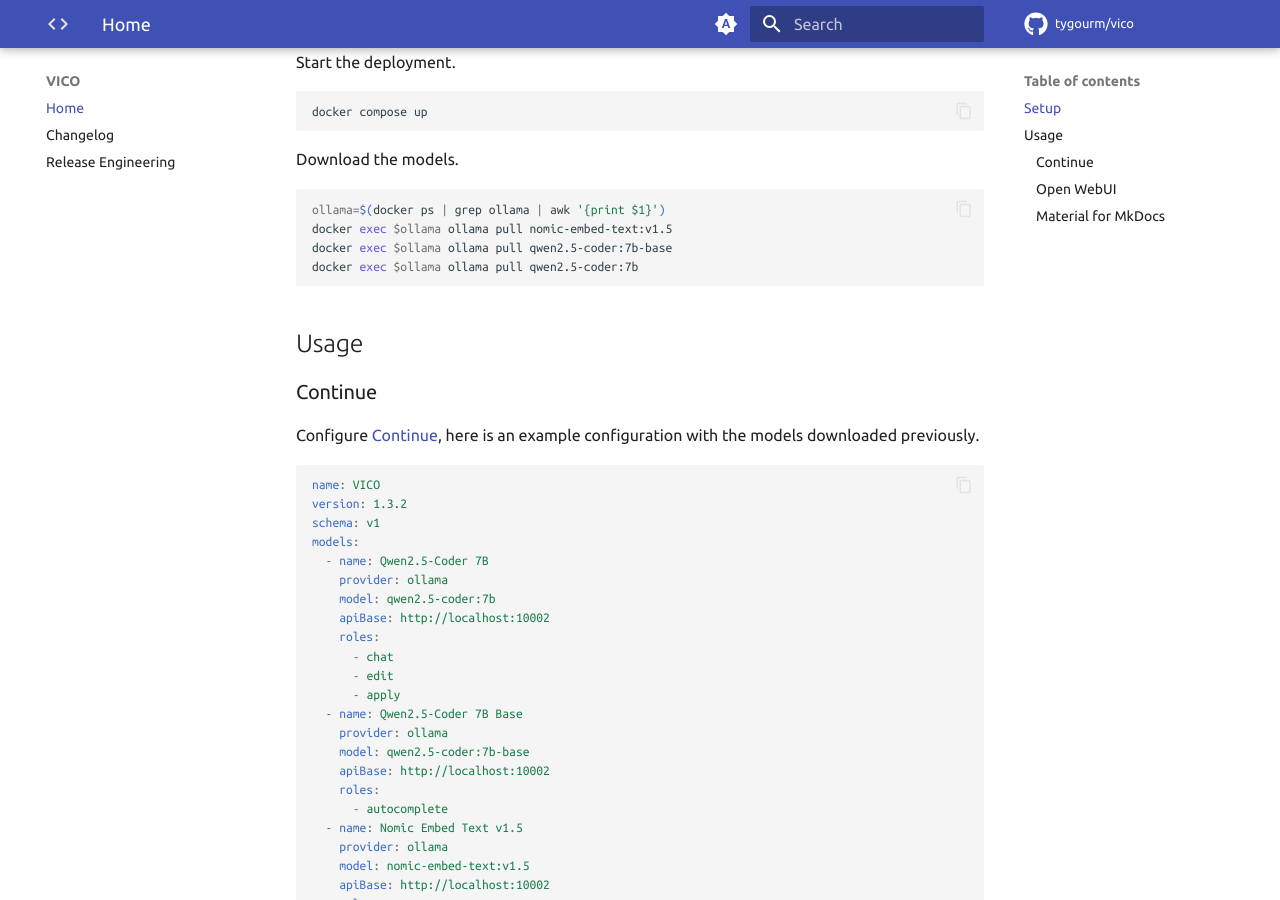
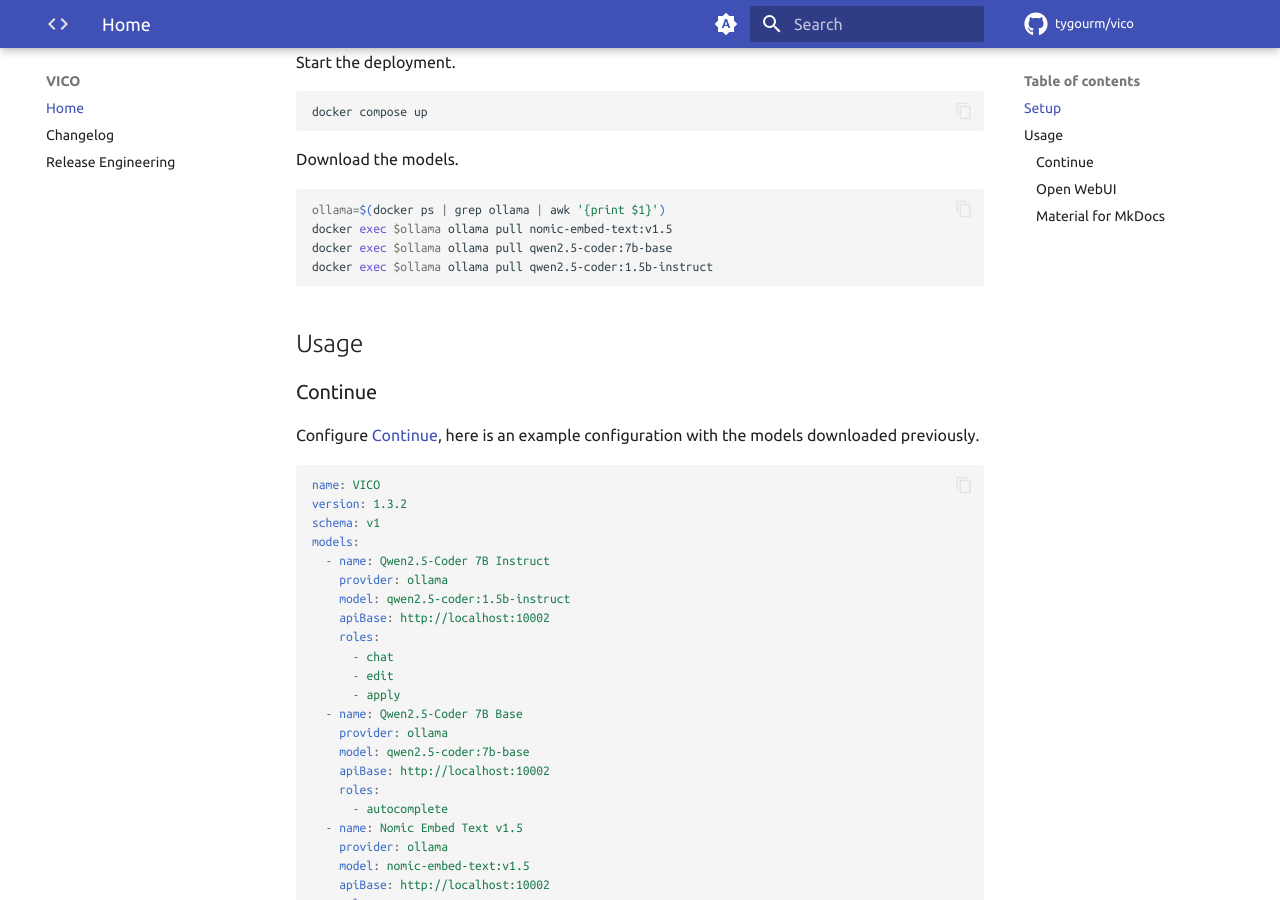
Before and after one commit to tygourm/vico, an MkDocs documentation site: the page built from docs/index.md, in a window 1280 px wide and 900 px high, scrolled down 272 px. Built offline with MkDocs 1.6.1 and Material for MkDocs 9.7.7, drawn with Linux system fonts in a browser that asks for light colours; plug-ins that fetch from the network failed and are left out; comment, search, counter and statistics services are not loaded.

Commit message:
✏️ Fix model name

````diff
--- a/docs/index.md
+++ b/docs/index.md
@@ -17,7 +17,7 @@ Download the models.
 ollama=$(docker ps | grep ollama | awk '{print $1}')
 docker exec $ollama ollama pull nomic-embed-text:v1.5
 docker exec $ollama ollama pull qwen2.5-coder:7b-base
-docker exec $ollama ollama pull qwen2.5-coder:7b
+docker exec $ollama ollama pull qwen2.5-coder:1.5b-instruct
 ```
 
 ## Usage
@@ -32,9 +32,9 @@ name: VICO
 version: 1.3.2
 schema: v1
 models:
-  - name: Qwen2.5-Coder 7B
+  - name: Qwen2.5-Coder 7B Instruct
     provider: ollama
-    model: qwen2.5-coder:7b
+    model: qwen2.5-coder:1.5b-instruct
     apiBase: http://localhost:10002
     roles:
       - chat
````
Also changed, not shown: README.md (+3 -3 lines), docs/CHANGELOG.md (+4 -0 lines).
